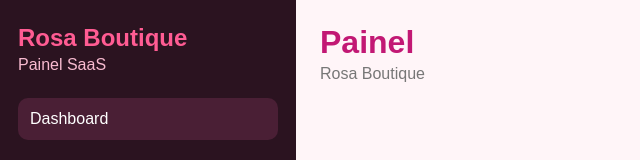
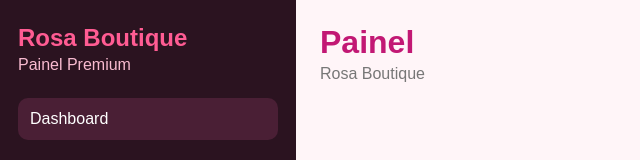
Before and after one commit to lucasmtdap-ai/estoque-frontend-premium, a React (Vite) app: page / in a window 1280 px wide. Shown: the top 160 px of the page, without its empty margins (0-640 px from the left). Built offline with nearby package versions, Linux system fonts and the light colour scheme; sample sign-in values are in the browser's storage.

Commit message:
Update Sidebar.jsx

```diff
--- a/src/components/Sidebar.jsx
+++ b/src/components/Sidebar.jsx
@@ -1,12 +1,12 @@
 import React from "react";
 import { NavLink } from "react-router-dom";
-import { getUser, logout } from "../services/auth.js";
 
 export default function Sidebar() {
-  const user = getUser();
+  const user = JSON.parse(localStorage.getItem("user") || "{}");
 
   function sair() {
-    logout();
+    localStorage.removeItem("token");
+    localStorage.removeItem("user");
     window.location.href = "/login";
   }
 
@@ -15,7 +15,7 @@ export default function Sidebar() {
       <div>
         <div className="sidebar-brand">
           <h2>Rosa Boutique</h2>
-          <p>Painel SaaS</p>
+          <p>Painel Premium</p>
         </div>
 
         <nav className="sidebar-nav">
```
